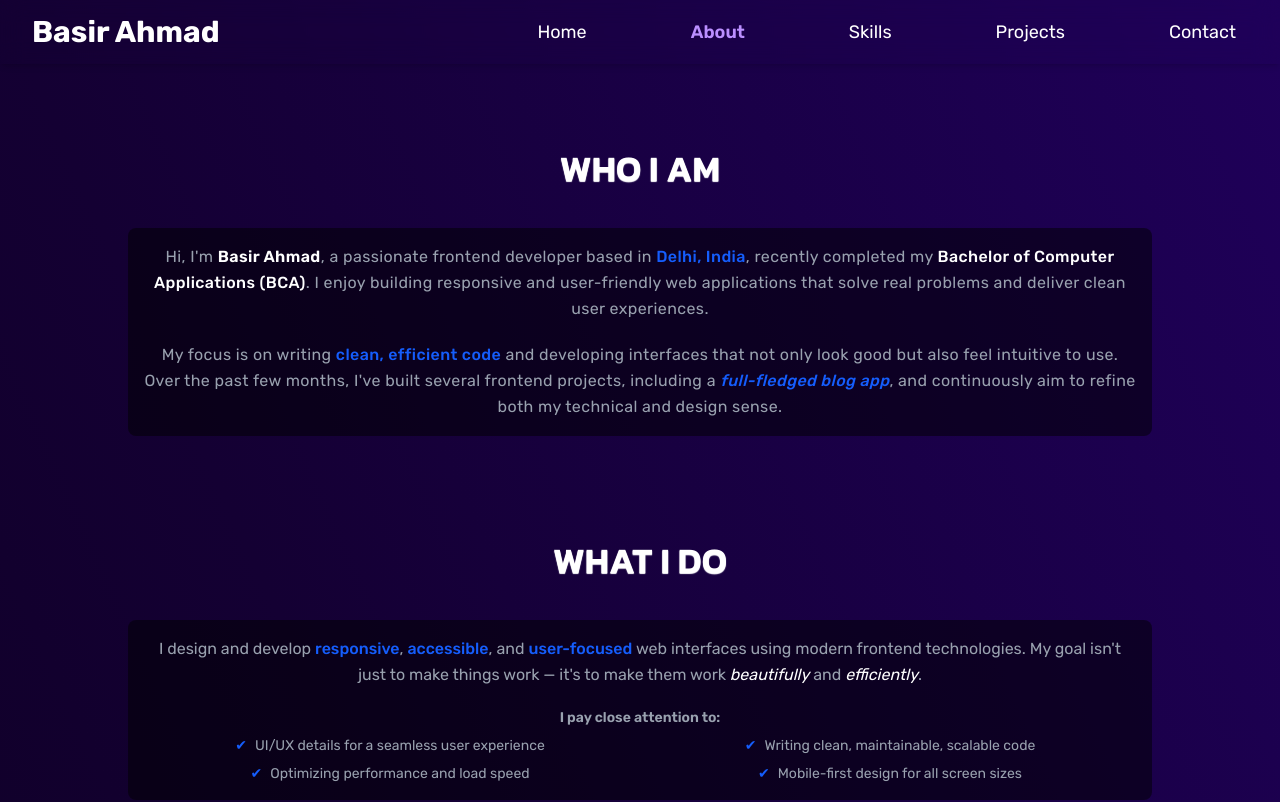
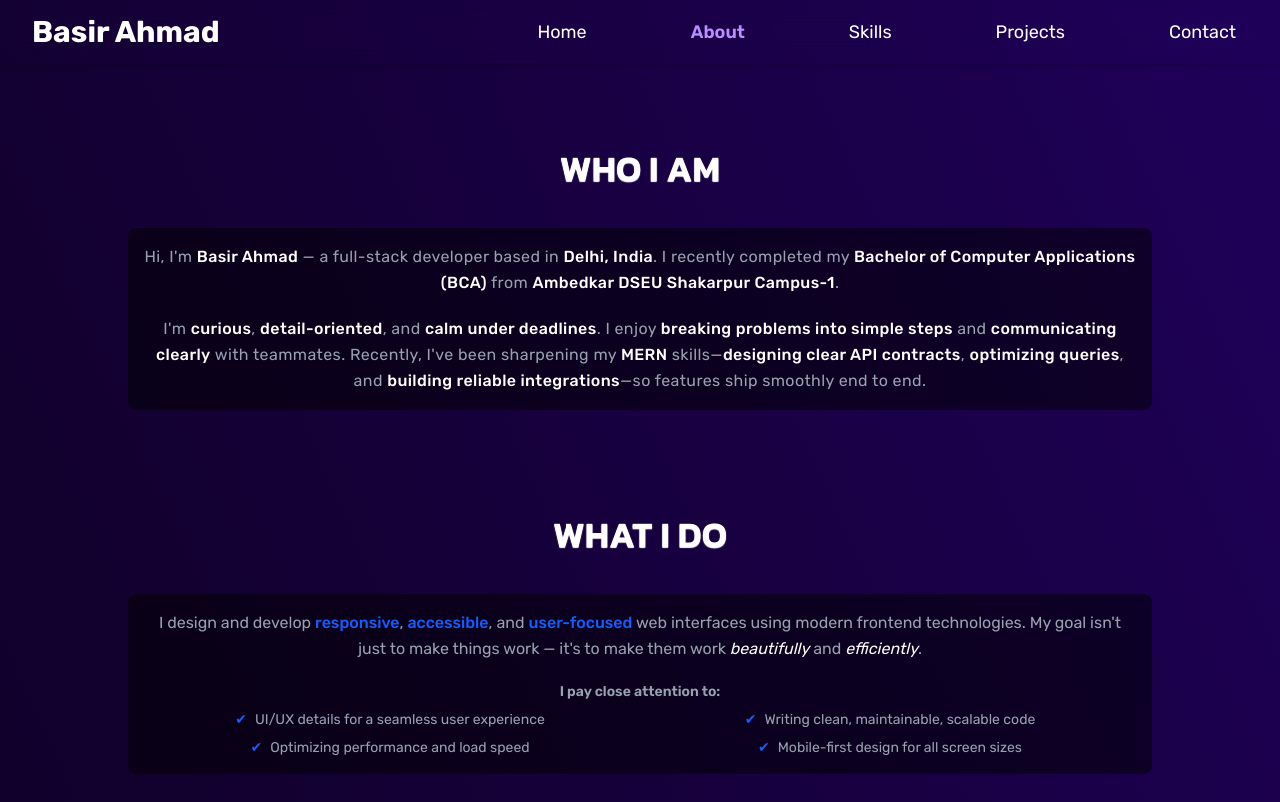
Before and after one commit to thebeliever1812/personal-portfolio, a Next.js app: page /about in a window 1280 px wide. Shown: the top 802 px of the page. Built offline with nearby package versions, Linux system fonts and the light colour scheme.

Commit message:
updated About page 1st section Who I Am

```diff
--- a/app/components/AboutPageSections/WhoIAm.tsx
+++ b/app/components/AboutPageSections/WhoIAm.tsx
@@ -1,5 +1,5 @@
 import React from 'react'
-import { Container, Heading } from '../index'
+import { Container, Heading, HighlightText } from '../index'
 import { ParaContent } from '../HomePageSections'
 
 const WhoIAm: React.FC = () => {
@@ -11,10 +11,10 @@ const WhoIAm: React.FC = () => {
 
             <ParaContent>
                 <p className="text-gray-400 leading-relaxed tracking-wide">
-                    Hi, I&apos;m <span className="font-semibold text-white">Basir Ahmad</span>, a passionate frontend developer based in <span className="text-blue-600 font-medium">Delhi, India</span>, recently completed my <span className="font-medium text-white">Bachelor of Computer Applications (BCA)</span>. I enjoy building responsive and user-friendly web applications that solve real problems and deliver clean user experiences.
+                    Hi, I'm <HighlightText>Basir Ahmad</HighlightText> — a full-stack developer based in <HighlightText>Delhi, India</HighlightText>. I recently completed my <HighlightText>Bachelor of Computer Applications &#40;BCA&#41;</HighlightText> from <HighlightText>Ambedkar DSEU Shakarpur Campus-1</HighlightText>.
                 </p>
                 <p className="text-gray-400 leading-relaxed tracking-wide">
-                    My focus is on writing <span className="text-blue-600 font-medium">clean, efficient code</span> and developing interfaces that not only look good but also feel intuitive to use. Over the past few months, I&apos;ve built several frontend projects, including a <span className="italic font-medium text-blue-600">full-fledged blog app</span>, and continuously aim to refine both my technical and design sense.
+                    I'm <HighlightText>curious</HighlightText>, <HighlightText>detail-oriented</HighlightText>, and <HighlightText>calm under deadlines</HighlightText>. I enjoy <HighlightText>breaking problems into simple steps</HighlightText> and <HighlightText>communicating clearly</HighlightText> with teammates. Recently, I've been sharpening my <HighlightText>MERN</HighlightText> skills—<HighlightText>designing clear API contracts</HighlightText>, <HighlightText>optimizing queries</HighlightText>, and <HighlightText>building reliable integrations</HighlightText>—so features ship smoothly end to end.
                 </p>
             </ParaContent>
         </Container>
--- a/app/components/HighlightText.tsx
+++ b/app/components/HighlightText.tsx
@@ -2,7 +2,7 @@ import React from 'react'
 
 const HighlightText: React.FC<{ children: React.ReactNode }> = ({ children }) => {
     return (
-        <span className='font-semibold text-white'>
+        <span className='font-medium text-white'>
             {children}
         </span>
     )
```
